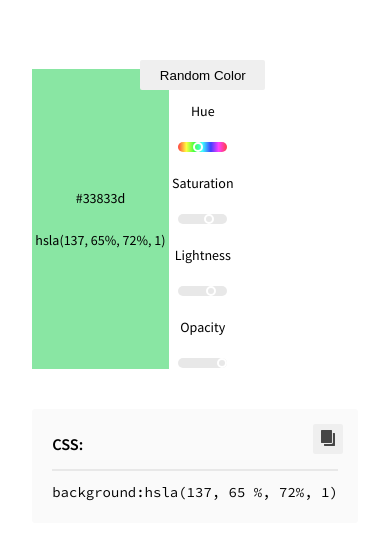
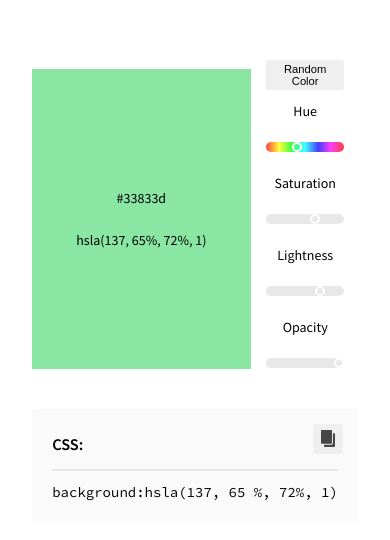
Before and after one commit to Breadkenty/07-02-color-picker, a React (Create React App) app: page / in a window 390 px wide. Shown: the part 126-666 px from the top of the page. Built offline with nearby package versions, Linux system fonts and the light colour scheme.

Commit message:
added mobile sizes

```diff
--- a/src/index.css
+++ b/src/index.css
@@ -134,3 +134,13 @@ button:active {
 code {
   font-family: 'Source Code Pro', monospace;
 }
+
+@media screen and (max-width: 780px) {
+  button {
+    width: 100%;
+    font-size: .8rem;
+  }
+  main {
+    width: 80vw;
+  }
+}
```
